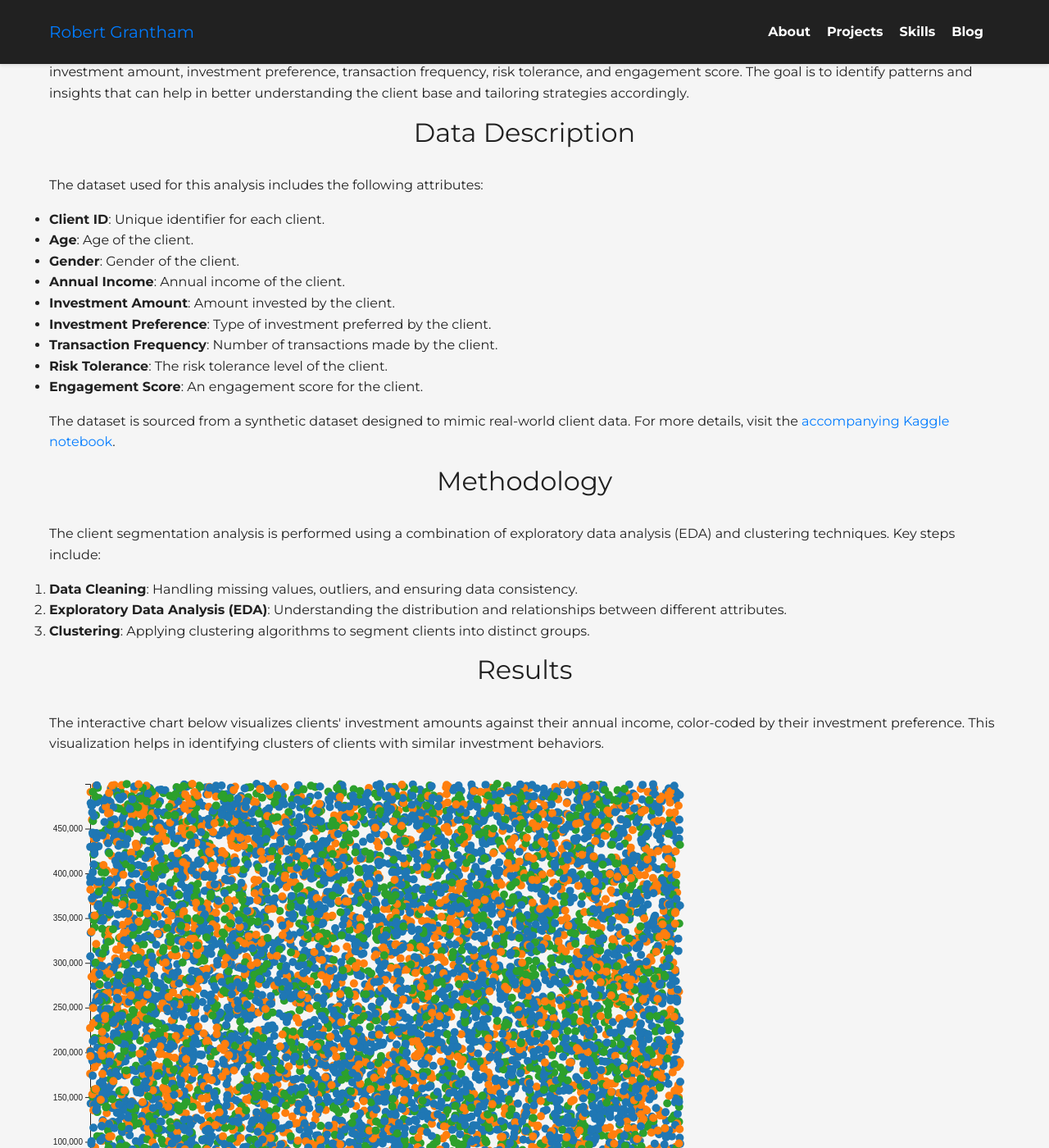
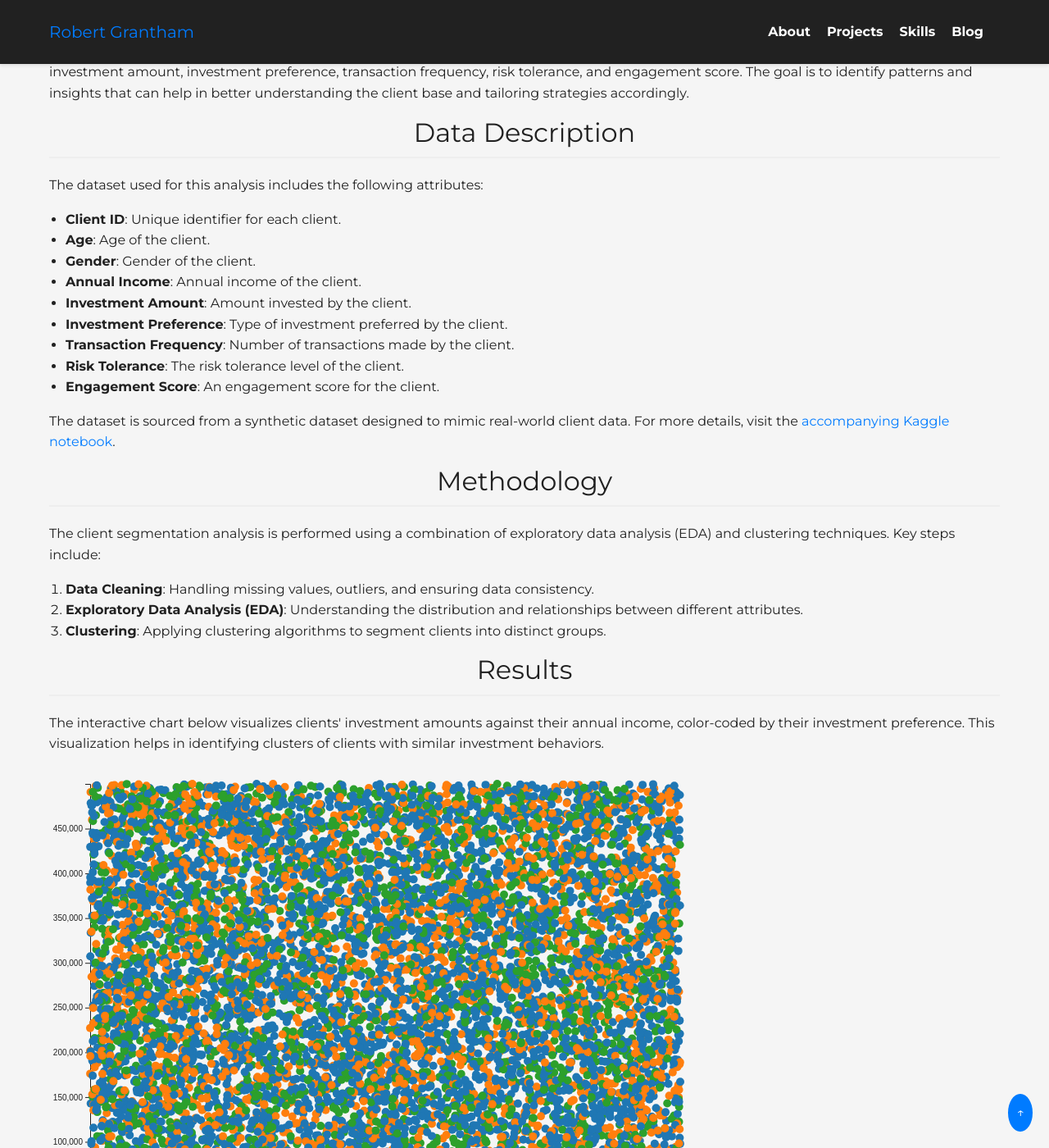
Before and after one commit to rgrantham82/rgrantham82.github.io, a Jekyll site: the page built from client-segmentation.html, in a window 1280 px wide and 1400 px high, scrolled down 568 px. Shown: the whole window at 82% size. Built offline with Jekyll 4.4.1, drawn with Linux system fonts in a browser that asks for light colours; nearby versions of some CDN libraries.

Commit message:
Update client-segmentation.html

```diff
--- a/client-segmentation.html
+++ b/client-segmentation.html
@@ -9,6 +9,49 @@ layout: default
     max-width: 1200px;
     margin: 0 auto;
     padding: 20px;
+  }
+
+  .content-wrapper h2 {
+    border-bottom: 2px solid #eee;
+    padding-bottom: 10px;
+    margin-bottom: 20px;
+  }
+
+  .content-wrapper ul {
+    list-style-type: disc;
+    margin-left: 20px;
+  }
+
+  .content-wrapper ol {
+    margin-left: 20px;
+  }
+
+  .content-wrapper .tooltip {
+    position: absolute;
+    text-align: center;
+    padding: 4px;
+    font-size: 12px;
+    background: #333;
+    color: #fff;
+    border-radius: 4px;
+    pointer-events: none;
+  }
+
+  .scroll-to-top {
+    position: fixed;
+    bottom: 20px;
+    right: 20px;
+    background: #007bff;
+    color: white;
+    border: none;
+    border-radius: 50%;
+    padding: 10px;
+    cursor: pointer;
+    display: none;
+  }
+
+  .scroll-to-top.visible {
+    display: block;
   }
 </style>
 
@@ -32,7 +75,7 @@ layout: default
         <li><strong>Risk Tolerance</strong>: The risk tolerance level of the client.</li>
         <li><strong>Engagement Score</strong>: An engagement score for the client.</li>
      </ul>
-     <p>The dataset is sourced from a synthetic dataset designed to mimic real-world client data. For more details, visit the <a href="https://www.kaggle.com/code/robertgrantham/client-segmentation" target="_blank">accompanying Kaggle notebook</a>.</p>
+     <p>The dataset is sourced from a synthetic dataset designed to mimic real-world client data. For more details, visit the <a href="https://www.kaggle.com/code/robertgrantham/client-segmentation" target="_blank" rel="noopener noreferrer">accompanying Kaggle notebook</a>.</p>
   </section>
 
   <section id="methodology">
@@ -102,10 +145,30 @@ layout: default
      <p>The client segmentation analysis provides valuable insights into the different types of clients based on their investment behaviors and preferences. This information can be used to tailor marketing strategies, improve customer service, and develop personalized financial products that better meet the needs of different client segments.</p>
      <p>By understanding the unique characteristics and behaviors of each client segment, businesses can enhance their engagement and satisfaction, ultimately leading to increased loyalty and profitability.</p>
   </footer>
+
+  <button class="scroll-to-top" aria-label="Scroll to top">↑</button>
 </div>
 
 <script src="https://d3js.org/d3.v7.min.js"></script>
 <script>
+  // Scroll-to-top button functionality
+  document.addEventListener("DOMContentLoaded", function() {
+    const scrollToTopButton = document.querySelector(".scroll-to-top");
+
+    window.addEventListener("scroll", function() {
+      if (window.pageYOffset > 300) {
+        scrollToTopButton.classList.add("visible");
+      } else {
+        scrollToTopButton.classList.remove("visible");
+      }
+    });
+
+    scrollToTopButton.addEventListener("click", function() {
+      window.scrollTo({ top: 0, behavior: "smooth" });
+    });
+  });
+
+  // D3.js Scatterplot
   const margin = {top: 20, right: 30, bottom: 40, left: 50};
   const width = 800 - margin.left - margin.right;
   const height = 600 - margin.top - margin.bottom;
```
Lines whose indentation alone changed are shown as unchanged.
